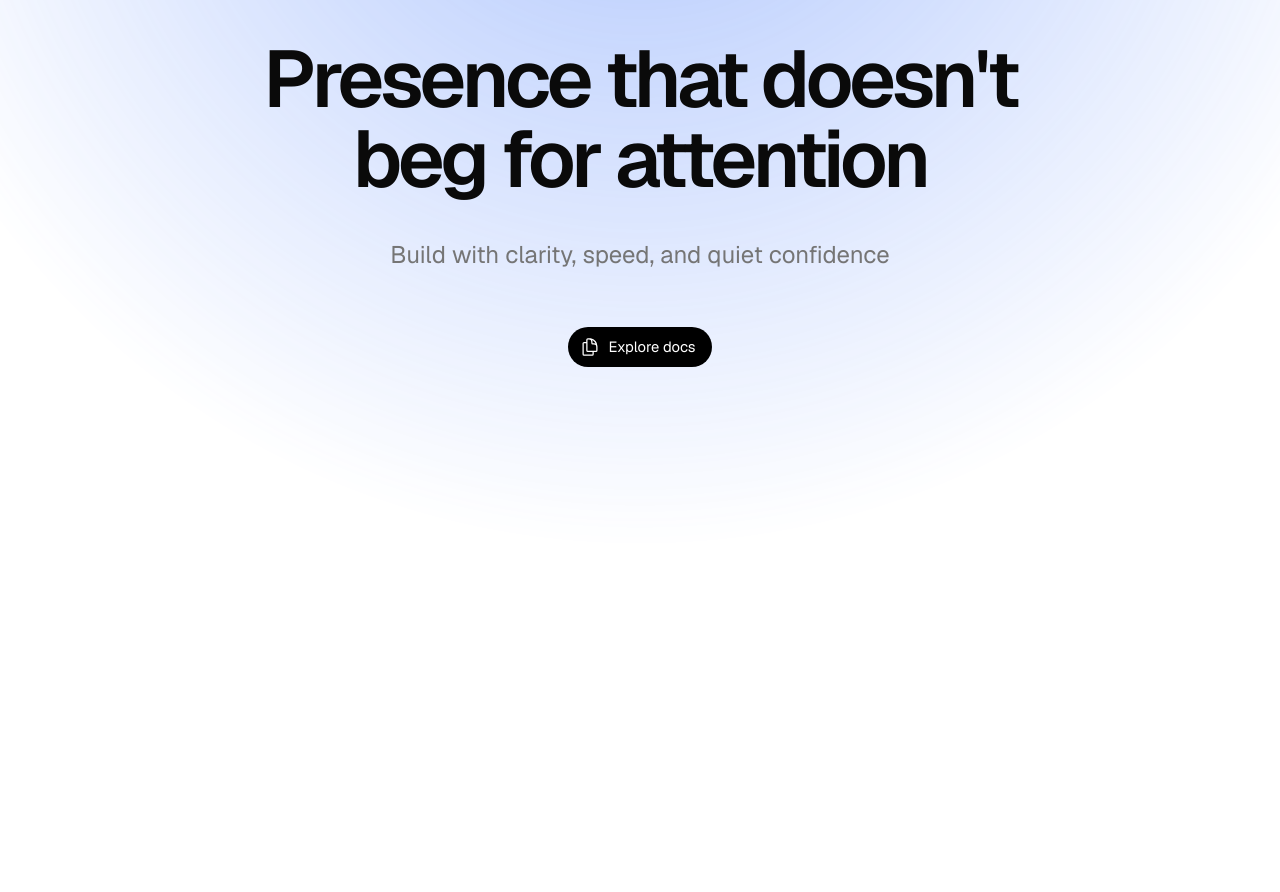
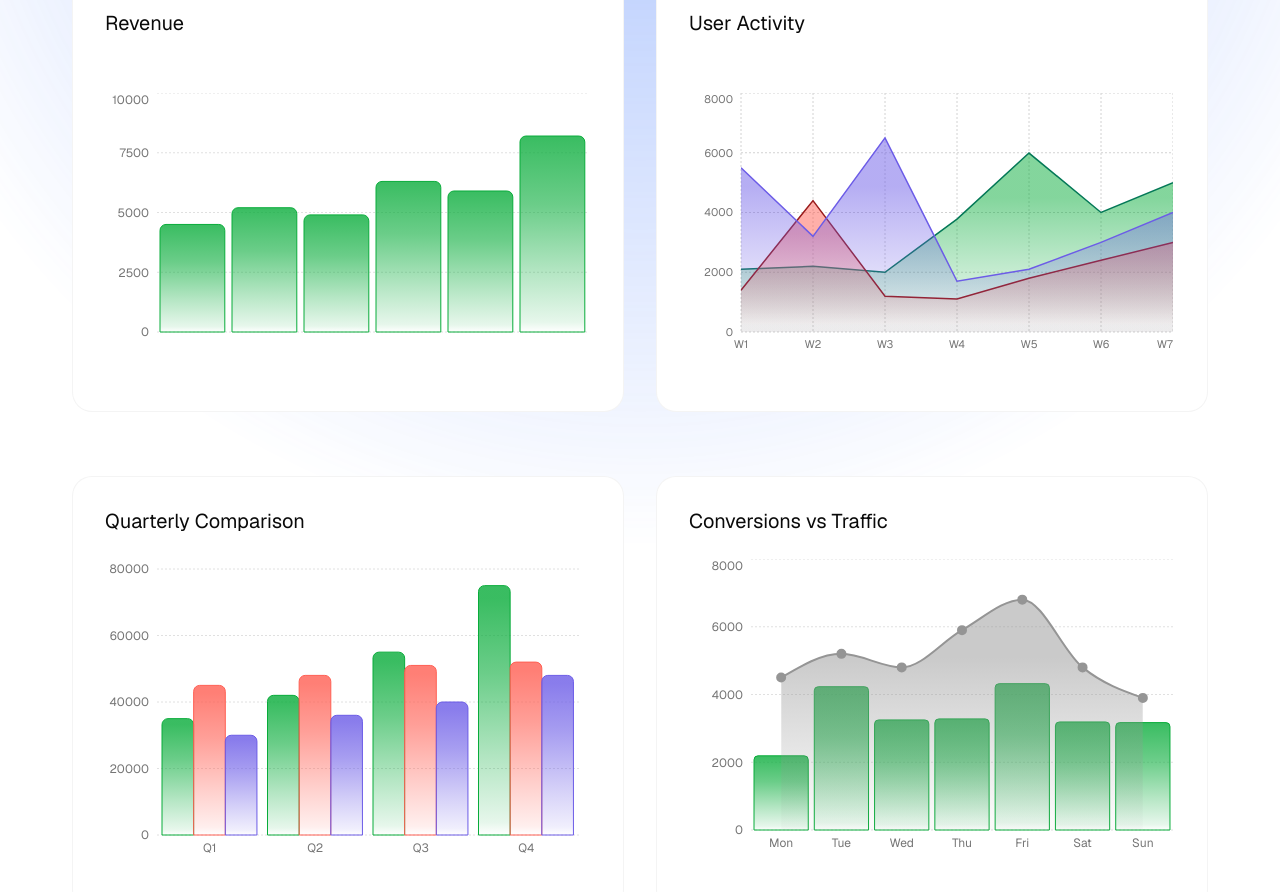
Before and after one commit to once-ui-system/nextjs-starter, a Next.js app: page / in a window 1280 px wide. Shown: the part 252-1144 px from the top of the page. Before the commit the page ends 800 px from the top, so only its background shows below. Built offline with nearby package versions, Linux system fonts and the light colour scheme.

Commit message:
feat: update tooltip formatting to use locale string representation in graph components

```diff
--- a/src/app/page.tsx
+++ b/src/app/page.tsx
@@ -1,4 +1,8 @@
-import { Column, Heading, Text, Button, Logo, Badge, Line, LetterFx } from "@/once-ui/components";
+import { Column, Heading, Text, Button, Logo, Badge, Line, LetterFx, Row } from "@/once-ui/components";
+import { BarGraph } from "@/once-ui/components/BarGraph";
+import { LineBarGraph } from "@/once-ui/components/LineBarGraph";
+import { LineGraph } from "@/once-ui/components/LineGraph";
+import { MultiBarGraph } from "@/once-ui/components/MultiBarGraph";
 
 export default function Home() {
   return (
@@ -23,6 +27,134 @@ export default function Home() {
           Explore docs
         </Button>
       </Column>
+
+      {/* DATA VISUALIZATION */}
+      <Row
+          fillWidth
+          paddingX="32"
+          paddingY="160"
+          horizontal="center"
+          vertical="center"
+        >
+          <Column fillWidth gap="64">
+            <Column gap="16" horizontal="center">
+              <Heading as="h2" variant="display-default-m">
+                Data Visualization
+              </Heading>
+              <Text align="center" onBackground="neutral-weak">
+                Powerful, responsive charts with automatic theming support
+              </Text>
+            </Column>
+
+            <Row fill gap="32" mobileDirection="column">
+              {/* Bar Graph */}
+              <Column fill>
+              <Column background="neutral-weak" fill direction="column" border="neutral-alpha-weak" radius="xl" padding="32" gap="24">
+                  <Heading as="h3" variant="heading-default-m">
+                    Revenue
+                  </Heading>
+                  <BarGraph
+                  hideAxisTitles
+                  hideLabels
+                  height={20}
+                    barColor="success"
+                    tooltipTitle="Revenue"
+                    xAxisTitle="Month"
+                    yAxisTitle="USD"
+                    hideYAxisLabels={false}
+                    data={[
+                      { name: "Jan", value: 4500, startDate: "Jan", endDate: "January" },
+                      { name: "Feb", value: 5200, startDate: "Feb", endDate: "February" },
+                      { name: "Mar", value: 4900, startDate: "Mar", endDate: "March" },
+                      { name: "Apr", value: 6300, startDate: "Apr", endDate: "April" },
+                      { name: "May", value: 5900, startDate: "May", endDate: "May" },
+                      { name: "Jun", value: 8200, startDate: "Jun", endDate: "June" },
+                    ]}
+                  />
+                </Column>
+              </Column>
+
+              {/* Line Graph */}
+              <Column fillWidth>
+                <Column background="neutral-weak" fill direction="column" border="neutral-alpha-weak" radius="xl" padding="32" gap="24">
+                  <Heading as="h3" variant="heading-default-m">
+                    User Activity
+                  </Heading>
+                  <LineGraph
+                  hideAxisTitles
+                    height={20}
+                    xAxisTitle="Week"
+                    yAxisTitle="Users"
+                    value1="Desktop"
+                    value2="Mobile"
+                    value3="Tablet"
+                    data={[
+                      { name: "W1", value1: 2100, value2: 1400, value3: 5500 },
+                      { name: "W2", value1: 2200, value2: 4398, value3: 3200 },
+                      { name: "W3", value1: 2000, value2: 1200, value3: 6500 },
+                      { name: "W4", value1: 3780, value2: 1108, value3: 1700 },
+                      { name: "W5", value1: 5990, value2: 1800, value3: 2100 },
+                      { name: "W6", value1: 4000, value2: 2400, value3: 3000 },
+                      { name: "W7", value1: 5000, value2: 3000, value3: 4000 },
+                    ]}
+                  />
+                </Column>
+              </Column>
+            </Row>
+
+            <Row fillWidth gap="32" mobileDirection="column">
+              {/* Multi Bar Graph */}
+              <Column fillWidth>
+                <Column background="neutral-weak" fill direction="column" border="neutral-alpha-weak" radius="xl" padding="32" gap="24">
+                  <Heading as="h3" variant="heading-default-m">
+                    Quarterly Comparison
+                  </Heading>
+                  <MultiBarGraph
+                  hideAxisTitles
+                    height={20}
+                    data={[
+                      { name: "Q1", value1: 35000, value2: 45000, value3: 30000 },
+                      { name: "Q2", value1: 42000, value2: 48000, value3: 36000 },
+                      { name: "Q3", value1: 55000, value2: 51000, value3: 40000 },
+                      { name: "Q4", value1: 75000, value2: 52000, value3: 48000 },
+                    ]}
+                    xAxisTitle="Quarter"
+                    yAxisTitle="USD"
+                    barLabels={["2023", "2024", "Projected"]}
+                  />
+                </Column>
+              </Column>
+
+              {/* Line Bar Graph */}
+              <Column fillWidth>
+                <Column background="neutral-weak" fill direction="column" border="neutral-alpha-weak" radius="xl" padding="32" gap="24">
+                  <Heading as="h3" variant="heading-default-m">
+                    Conversions vs Traffic
+                  </Heading>
+                  <LineBarGraph
+                  hideAxisTitles
+                    height={20}
+                    lineColorVariant="info"
+                    showArea={true}
+                    xAxisTitle="Day"
+                    yAxisTitle="Count"
+                    lineName="Traffic"
+                    barName="Conversions"
+                    data={[
+                      { name: "Mon", lineValue: 4500, barValue: 2190 },
+                      { name: "Tue", lineValue: 5200, barValue: 4230 },
+                      { name: "Wed", lineValue: 4800, barValue: 3250 },
+                      { name: "Thu", lineValue: 5900, barValue: 3280 },
+                      { name: "Fri", lineValue: 6800, barValue: 4320 },
+                      { name: "Sat", lineValue: 4800, barValue: 3190 },
+                      { name: "Sun", lineValue: 3900, barValue: 3170 },
+                    ]}
+                  />
+                </Column>
+              </Column>
+            </Row>
+          </Column>
+          </Row>
     </Column>
   );
 }
--- a/src/once-ui/components/BarGraph.tsx
+++ b/src/once-ui/components/BarGraph.tsx
@@ -74,7 +74,7 @@ const CustomTooltip = ({ active, payload, tooltipTitle, xAxisTitle }: any) => {
         </Flex>
         <Flex padding="s">
           <Text onBackground="neutral-strong">
-            {`${tooltipTitle}: ${data.value}`}
+            {`${tooltipTitle}: ${data.value.toLocaleString()}`}
           </Text>
         </Flex>
       </Flex>
@@ -83,7 +83,7 @@ const CustomTooltip = ({ active, payload, tooltipTitle, xAxisTitle }: any) => {
   return null;
 };
 
-export const BarGraph: React.FC<BarGraphProps> = ({
+const BarGraph: React.FC<BarGraphProps> = ({
   data,
   xAxisKey = "name",
   yAxisKey = "value",
@@ -103,6 +103,7 @@ export const BarGraph: React.FC<BarGraphProps> = ({
   hideXAxisTitle = false,
   hideYAxisTitle = false,
   hideAxisTitles = false,
+  ...flexProps
 }) => {
 
 
@@ -117,7 +118,7 @@ export const BarGraph: React.FC<BarGraphProps> = ({
   return (
     <Flex
       fill
-      style={{height: "100%"}}
+      fillHeight
       radius={radius}
       border={border}
       align="center"
@@ -125,6 +126,7 @@ export const BarGraph: React.FC<BarGraphProps> = ({
       vertical="center"
       background={background}
       className={blur ? styles.blur : undefined}
+      {...flexProps}
     >
       <Flex
         borderBottom={border}
@@ -236,3 +238,8 @@ export const BarGraph: React.FC<BarGraphProps> = ({
     </Flex>
   );
 };
+
+BarGraph.displayName = "BarGraph";
+
+export { BarGraph };
+export type { BarGraphProps };
--- a/src/once-ui/components/LineBarGraph.tsx
+++ b/src/once-ui/components/LineBarGraph.tsx
@@ -111,7 +111,7 @@ const CustomTooltip = ({ active, payload, label }: any) => {
               className={styles.value}
               style={{ color: entry.color }}
             >
-              {`${entry.name}: ${entry.value}`}
+              {`${entry.name.toLocaleString()}: ${entry.value.toLocaleString()}`}
             </p>
           ))}
         </Flex>
@@ -121,7 +121,7 @@ const CustomTooltip = ({ active, payload, label }: any) => {
   return null;
 };
 
-export const LineBarGraph: React.FC<LineBarGraphProps> = ({
+const LineBarGraph: React.FC<LineBarGraphProps> = ({
   data,
   xAxisKey = "name",
   lineDataKey = "lineValue",
@@ -331,3 +331,8 @@ export const LineBarGraph: React.FC<LineBarGraphProps> = ({
     </Flex>
   );
 };
+
+LineBarGraph.displayName = "LineBarGraph";
+
+export { LineBarGraph };
+export type { LineBarGraphProps };
--- a/src/once-ui/components/LineGraph.tsx
+++ b/src/once-ui/components/LineGraph.tsx
@@ -123,14 +123,14 @@ const CustomTooltip = ({
             </p>
         </Flex>
         <Flex padding="xs" direction="column" horizontal="center" vertical="center">
-          <p className={styles.value} style={{ color: "var(--success-solid-strong)" }}>
-            {`${key1}: ${payload[0].value}`}
-          </p>
-          <p className={styles.value} style={{ color: "var(--danger-solid-strong)" }}>
-            {`${key2}: ${payload[1].value}`}
-          </p>
-          <p className={styles.value} style={{ color: "#6c5ce7" }}>
-            {`${key3}: ${payload[2].value}`}
+            <p className={styles.value} style={{ color: "var(--success-solid-strong)" }}>
+            {`${key1}: ${Number(payload[0].value).toLocaleString()}`}
+            </p>
+            <p className={styles.value} style={{ color: "var(--danger-solid-strong)" }}>
+            {`${key2}: ${Number(payload[1].value).toLocaleString()}`}
+            </p>
+            <p className={styles.value} style={{ color: "#6c5ce7" }}>
+            {`${key3}: ${Number(payload[2].value).toLocaleString()}`}
           </p>
         </Flex>
       </Flex>
@@ -139,7 +139,7 @@ const CustomTooltip = ({
   return null;
 };
 
-export const LineGraph: React.FC<LineGraphProps> = ({
+const LineGraph: React.FC<LineGraphProps> = ({
   data,
   xAxisKey = "name",
   yAxisKey1 = "value1",
@@ -318,3 +318,8 @@ export const LineGraph: React.FC<LineGraphProps> = ({
     </Flex>
   );
 };
+
+LineGraph.displayName = "LineGraph";
+
+export { LineGraph };
+export type { LineGraphProps };
--- a/src/once-ui/components/MultiBarGraph.tsx
+++ b/src/once-ui/components/MultiBarGraph.tsx
@@ -111,7 +111,7 @@ const CustomTooltip = ({ active, payload, tooltipTitle, barLabels }: any) => {
               onBackground="neutral-strong"
               style={{ color: entry.color }}
             >
-              {`${barLabels?.[index] || entry.dataKey}: ${entry.value}`}
+              {`${barLabels?.[index] || entry.dataKey}: ${entry.value.toLocaleString()}`}
             </Text>
           ))}
         </Flex>
@@ -121,7 +121,7 @@ const CustomTooltip = ({ active, payload, tooltipTitle, barLabels }: any) => {
   return null;
 };
 
-export const MultiBarGraph: React.FC<MultiBarGraphProps> = ({
+const MultiBarGraph: React.FC<MultiBarGraphProps> = ({
   data,
   xAxisKey = "name",
   yAxisKeys = ["value1", "value2", "value3"],
@@ -290,3 +290,8 @@ export const MultiBarGraph: React.FC<MultiBarGraphProps> = ({
     </Flex>
   );
 };
+
+MultiBarGraph.displayName = "MultiBarGraph";
+
+export { MultiBarGraph };
+export type { MultiBarGraphProps };
--- a/src/once-ui/components/index.ts
+++ b/src/once-ui/components/index.ts
@@ -6,7 +6,6 @@ export * from "./AvatarGroup";
 export * from "./Badge";
 export * from "./Banner";
 export * from "./Background";
-export * from "./BarGraph"
 export * from "./Button";
 export * from "./Carousel";
 export * from "./Card";
@@ -39,8 +38,6 @@ export * from "./InteractiveDetails";
 export * from "./Kbd";
 export * from "./LetterFx";
 export * from "./Line";
-export * from "./LineBarGraph"
-export * from "./LineGraph"
 export * from "./Logo";
 export * from "./LogoCloud";
 export * from "./NavIcon";
```
